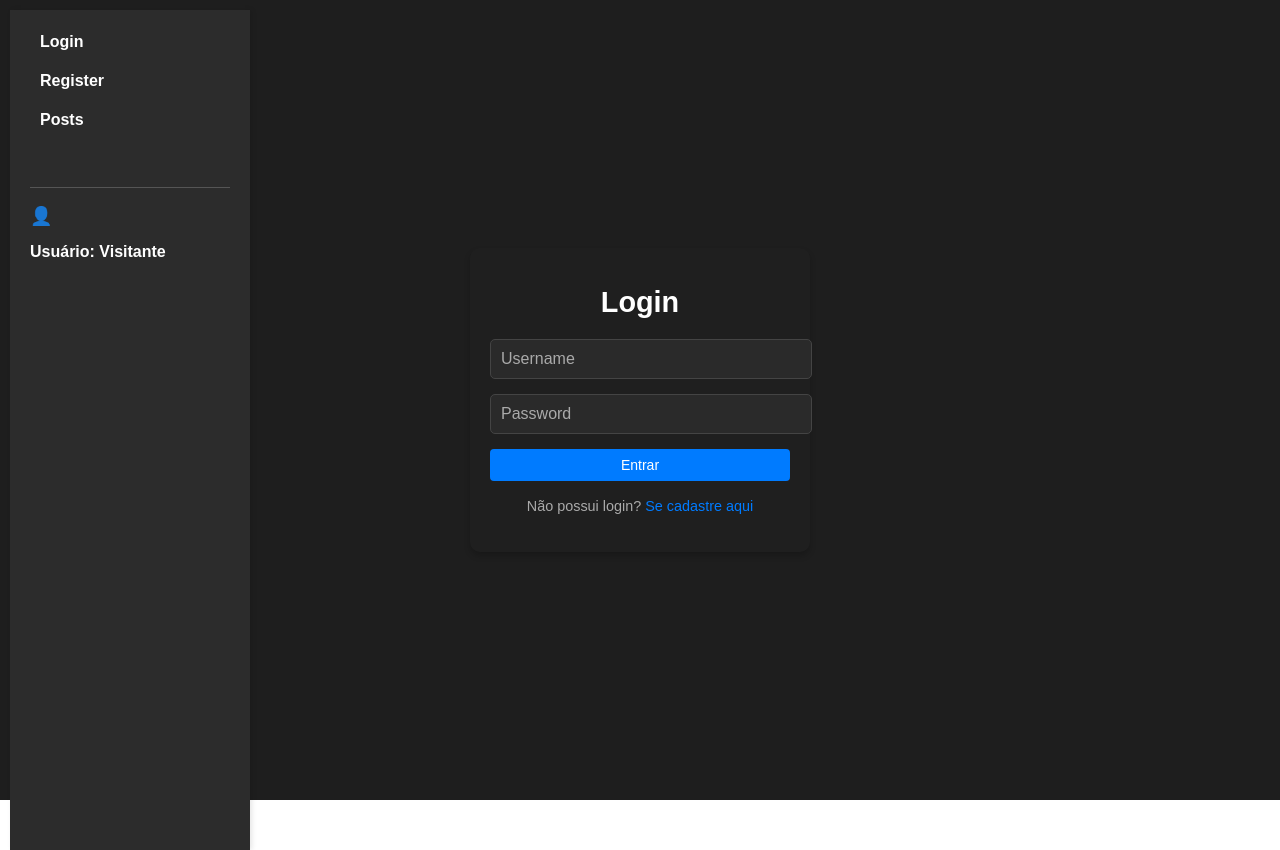
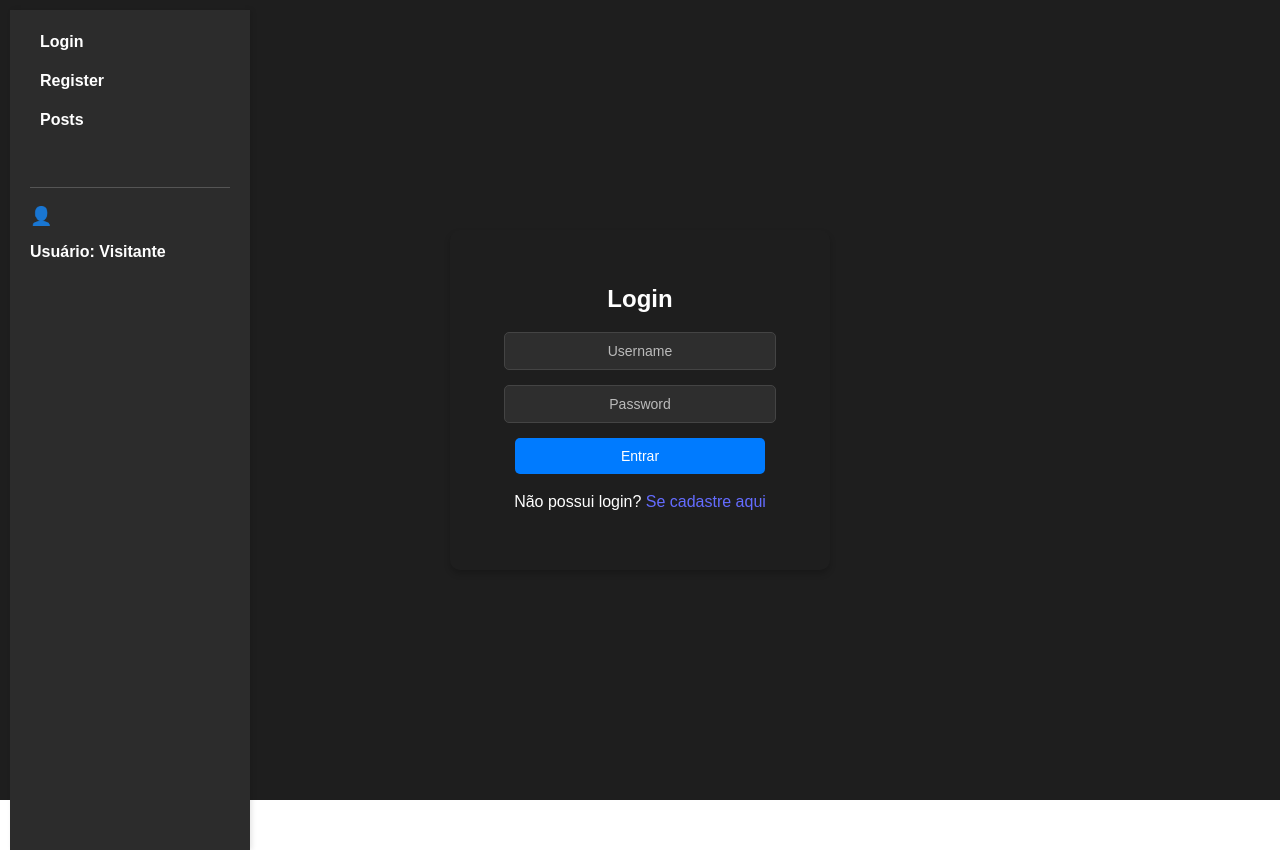
Before and after one commit to K010TE/projeto-snx, a React (Vite) app in the folder frontend/: page / in a window 1280 px wide. Built offline with nearby package versions, Linux system fonts and the light colour scheme.

Commit message:
fix: centraliza campos username e senha da tela de login

```diff
--- a/frontend/src/pages/Login.css
+++ b/frontend/src/pages/Login.css
@@ -2,73 +2,76 @@
     display: flex;
     justify-content: center;
     align-items: center;
-    height: 100vh; /* Mantém o card centralizado verticalmente */
-    color: white; /* Texto claro */
+    height: 100vh; /* Altura da tela toda */
 }
 
 .login-card {
-    background-color: #1f1f1f; /* Fundo do card */
-    padding: 20px;
+    background-color: #1e1e1e; /* Fundo do card */
+    padding: 40px;
     border-radius: 10px;
-    box-shadow: 0px 4px 6px rgba(0, 0, 0, 0.2);
+    box-shadow: 0 4px 6px rgba(0, 0, 0, 0.2);
     width: 300px;
     text-align: center;
 }
 
-.login-title {
-    font-size: 1.8rem;
+.login-card h1 {
+    font-size: 24px;
+    color: white;
     margin-bottom: 20px;
-    color: #ffffff;
 }
 
-.login-form {
+.login-card form {
     display: flex;
     flex-direction: column;
-    gap: 15px;
+    align-items: center; /* Garante que os campos fiquem centralizados */
 }
 
-.form-input {
+.login-card input {
+    background-color: #2e2e2e;
+    color: white;
+    border: 1px solid #444;
+    border-radius: 5px;
     padding: 10px;
-    font-size: 1rem;
-    border: 1px solid #ddd;
+    margin-bottom: 15px;
+    font-size: 14px;
+    width: 100%; /* Ocupa toda a largura disponível */
+    max-width: 250px; /* Garante consistência no tamanho */
+    text-align: center; /* Centraliza o texto dentro dos inputs */
+}
+
+.login-card input::placeholder {
+    color: #bbb;
+}
+
+.login-card button {
+    background-color: #007bff;
+    color: white;
+    border: none;
     border-radius: 5px;
-    background-color: #2c2c2c;
+    padding: 10px;
+    font-size: 14px;
+    cursor: pointer;
+    transition: background-color 0.3s ease;
+    width: 100%; /* Alinha o botão com os inputs */
+    max-width: 250px; /* Garante consistência no tamanho */
+}
+
+.login-card button:hover {
+    background-color: #0056b3;
+}
+
+.login-card .register-redirect {
+    margin-top: 15px;
+    font-size: 14px;
     color: white;
 }
 
-.form-input::placeholder {
-    color: #aaa;
+.login-card .register-redirect a {
+    color: #007bff;
+    text-decoration: none;
+    transition: color 0.3s ease;
 }
 
-.btn {
-    padding: 10px;
-    font-size: 1rem;
-    border: none;
-    border-radius: 5px;
-    cursor: pointer;
+.login-card .register-redirect a:hover {
+    color: #0056b3;
 }
-
-.btn-primary {
-    background-color: #007bff;
-    color: white;
-    transition: background-color 0.3s ease;
-}
-
-.btn-primary:hover {
-    background-color: #0056b3;
-}
-
-.register-link {
-    margin-top: 15px;
-    font-size: 0.9rem;
-    color: #aaa;
-}
-
-.register-link a {
-    color: #007bff;
-    text-decoration: none;
-}
-
-.register-link a:hover {
-    text-decoration: underline;
-}
```
